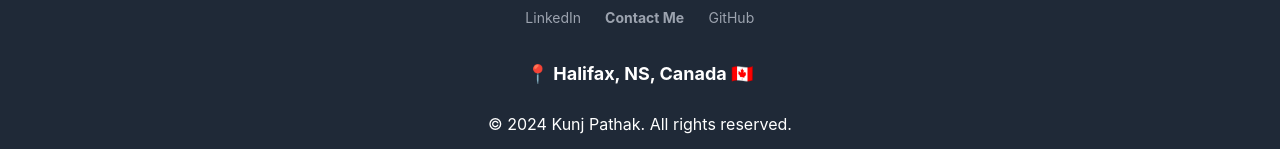
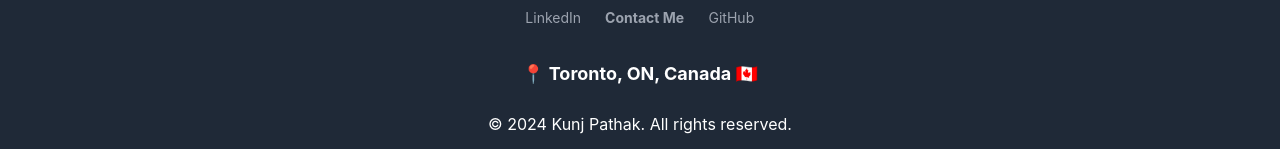
Before and after one commit to KunjPathak12/KunjPathak12.github.io, a React (Create React App) app: page / in a window 1280 px wide. Shown: the part 6635-6784 px from the top of the page. Built offline with nearby package versions, Linux system fonts and the light colour scheme; no server answers.

Commit message:
Update Footer.jsx

```diff
--- a/src/Components/Footer.jsx
+++ b/src/Components/Footer.jsx
@@ -40,7 +40,7 @@ const Footer = () => {
             <div className="text-sm mt-2">GitHub</div>
           </motion.a>
         </div>
-        <p className="text-lg md:text-lg mb-2 mt-4"><b>📍 Halifax, NS, Canada 🇨🇦</b></p>
+        <p className="text-lg md:text-lg mb-2 mt-4"><b>📍 Toronto, ON, Canada 🇨🇦</b></p>
       </div>
       <p className="text-center mt-4">&copy; {new Date().getFullYear()} Kunj Pathak. All rights reserved.</p>
     </footer>
```
